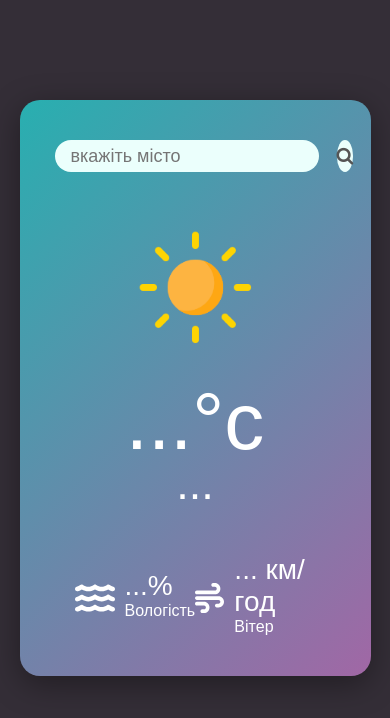
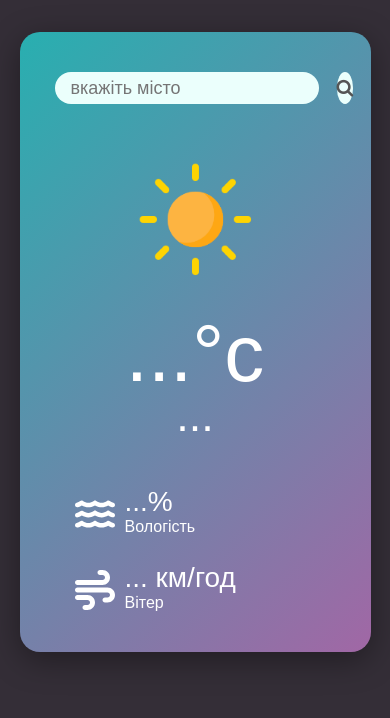
Before and after one commit to IANDYI/weather_web_app, a plain HTML site: page index.html in a window 390 px wide. Drawn offline with Linux system fonts and the light colour scheme.

Commit message:
mobile design fix

```diff
--- a/style.css
+++ b/style.css
@@ -15,7 +15,7 @@ body {
     max-width: 470px;
     background: linear-gradient(135deg, #28afb0, #a167a5);
     box-shadow: 0 8px 32px 0 rgba(0, 0, 0, 0.37);
-    margin: 100px auto 0;
+    margin: 2em auto 0;
     padding: 40px 35px;
     border-radius: 20px;
     text-align: center;
@@ -96,3 +96,11 @@ body {
     font-size: 28px;
     margin-top: -6px;
 }
+
+@media only screen and (max-width: 480px) {
+    .details {
+        flex-direction: column;
+        gap: 2em;
+        align-items: baseline;
+    }
+}
```
